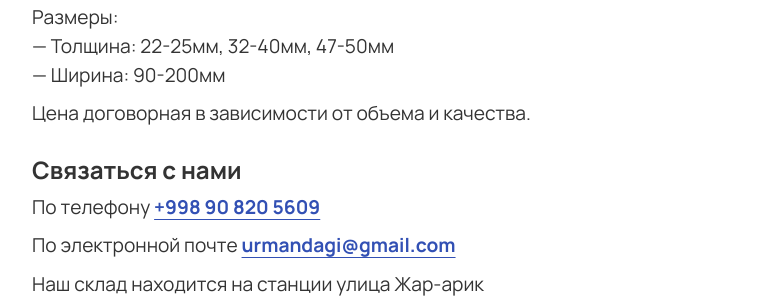
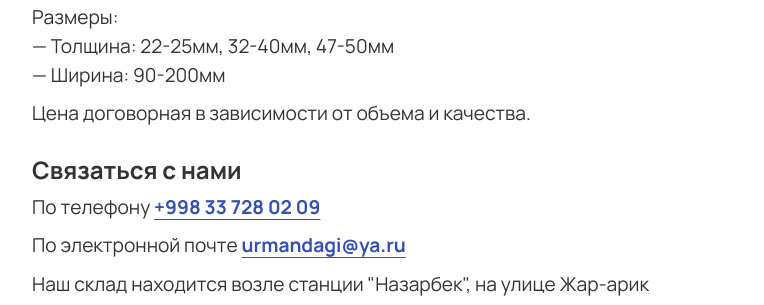
Before and after one commit to GenrihGrigoryan/urmandagi, a plain HTML site: page index.html in a window 1280 px wide. Shown: the part 155-460 px from the top of the page, without its empty margins (242-1006 px from the left). Drawn offline with Linux system fonts and the light colour scheme.

Commit message:
Update index.html

```diff
--- a/index.html
+++ b/index.html
@@ -71,10 +71,10 @@
   <h2 id="Contacts">Связаться с нами</h2>
 <!--<a href="https://t.me/genrihgrigoryan">Telegram</a> . <a href="https://vk.com/genrihgrigoryan">VK</a> . <a href="mailto:iamgenrih@gmail.com">Email</a>
 -->
-  <p>По телефону <strong><a href="tel:+998908205609">+998 90 820 5609</a></strong></p>
-  <p>По электронной почте <strong><a href="mailto:urmandagi@gmail.com">urmandagi@gmail.com</a></strong></p>
+  <p>По телефону <strong><a href="tel:+998337280209">+998 33 728 02 09</a></strong></p>
+  <p>По электронной почте <strong><a href="mailto:urmandagi@ya.ru">urmandagi@ya.ru</a></strong></p>
   <p>
-    Наш склад находится на станции улица Жар-арик
+    Наш склад находится возле станции "Назарбек", на улице Жар-арик
   </p>
 
   <iframe src="https://yandex.ru/map-widget/v1/?um=constructor%3A7288035ba6e67f3d208a3b219f1fa673372b2fddfcf8240ea940a74fd507b22e&amp;source=constructor" width="100%" height="400" frameborder="0"></iframe>
```
